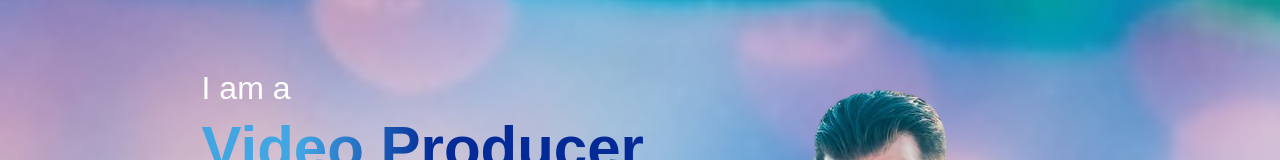
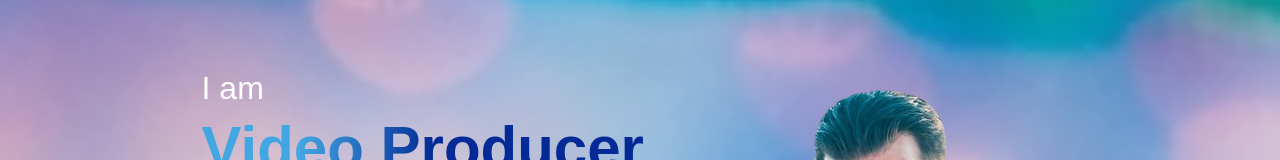
Before and after one commit to Giancarlo49/zcalacee_page, a React (Vite) app: page / in a window 1280 px wide. Shown: the part 138-298 px from the top of the page. Built offline with nearby package versions, Linux system fonts and the light colour scheme.

Commit message:
type animation fixed

```diff
--- a/src/components/Banner.jsx
+++ b/src/components/Banner.jsx
@@ -26,7 +26,7 @@
               className="motion-div"
             >
               <div>
-                <span className="text-white">I am a</span>
+                <span className="text-white">I am</span>
               </div>
               <TypeAnimation
                 sequence={[
```
